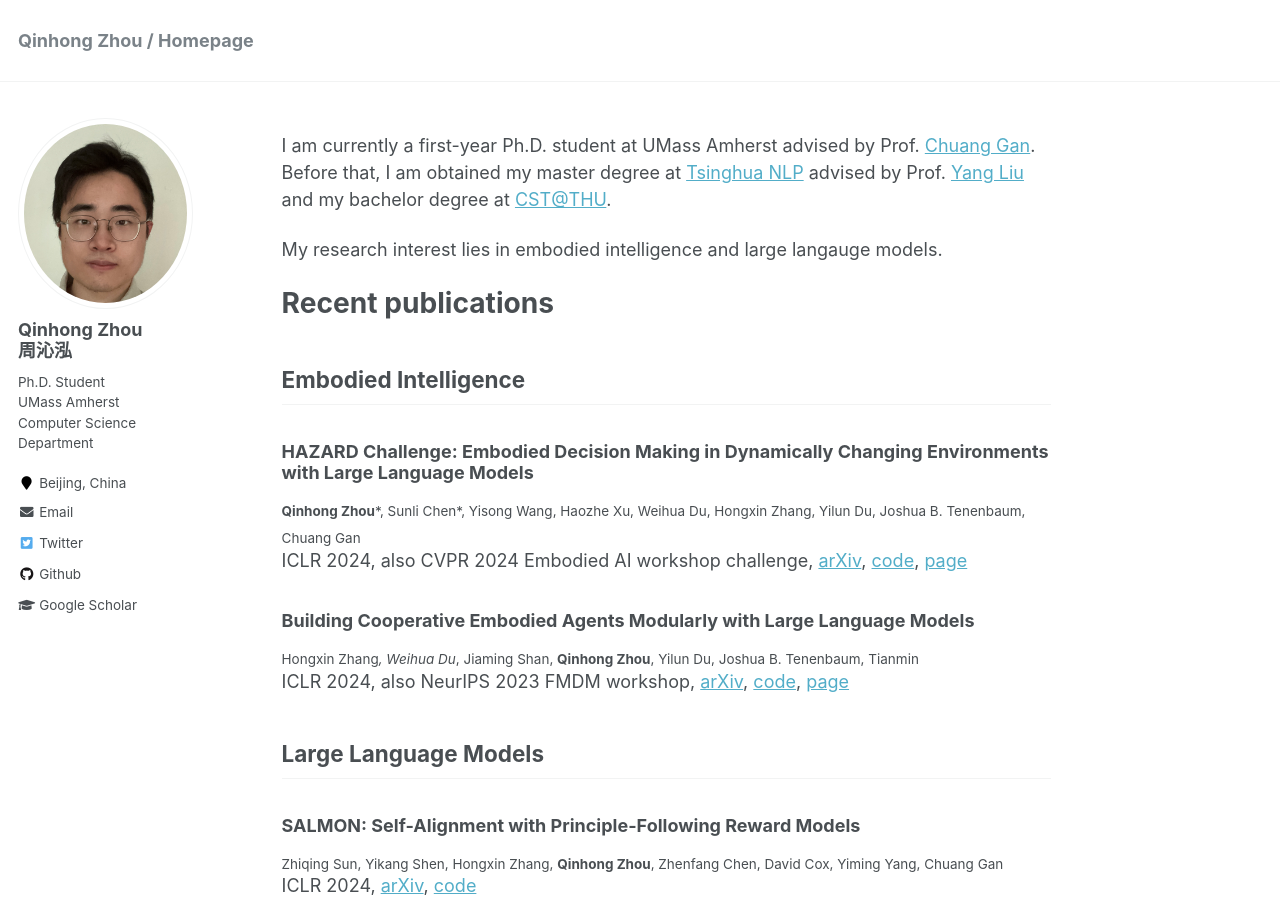
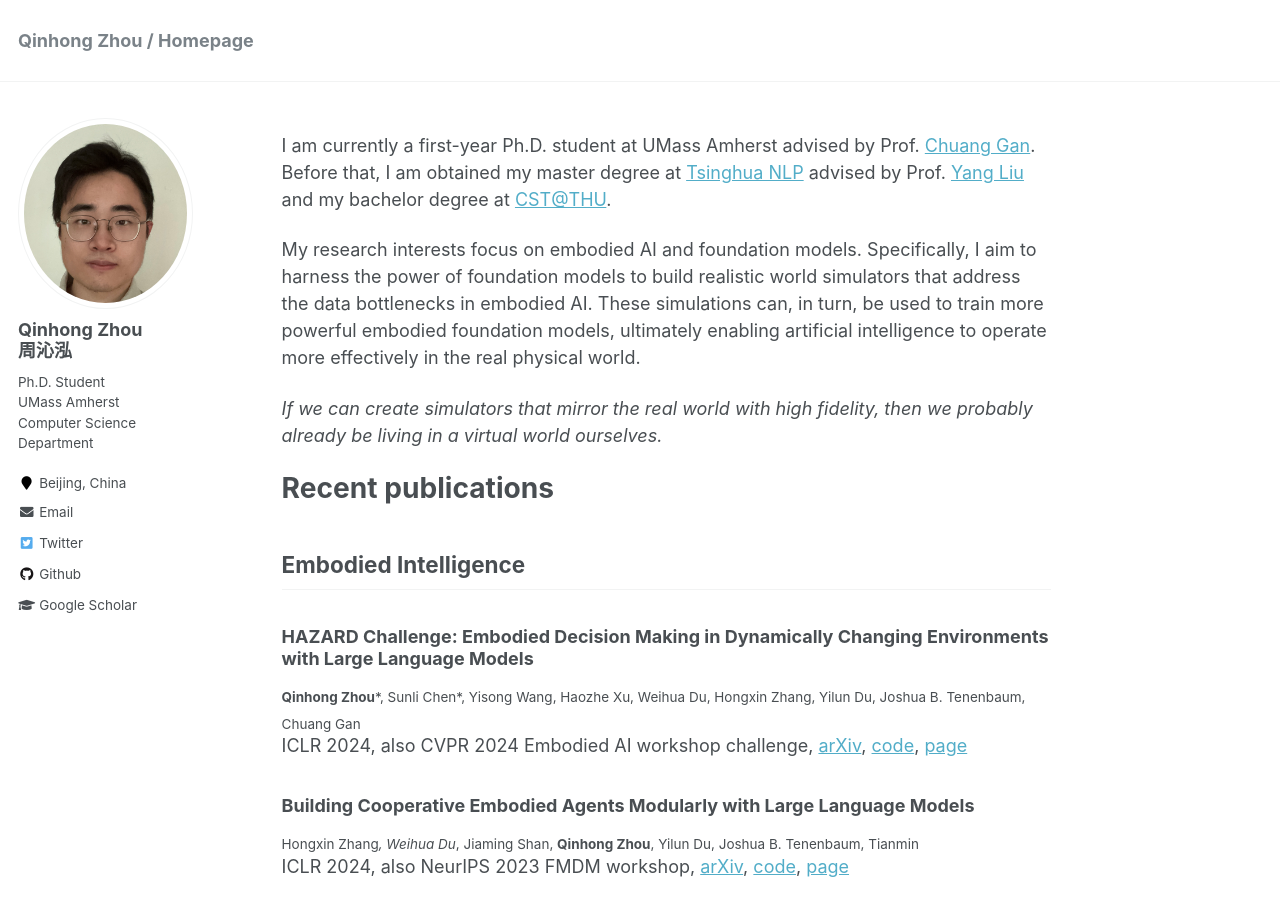
Before and after one commit to zhouqqhh/zhouqqhh.github.io, a Jekyll site: the page built from _pages/about.md, in a window 1280 px wide and 900 px high. Built offline with Jekyll 4.4.1, drawn with Linux system fonts in a browser that asks for light colours.

Commit message:
Update about.md

```diff
--- a/_pages/about.md
+++ b/_pages/about.md
@@ -10,7 +10,9 @@ redirect_from:
 
 I am currently a first-year Ph.D. student at UMass Amherst advised by Prof. [Chuang Gan](https://people.csail.mit.edu/ganchuang/). Before that, I am obtained my master degree at [Tsinghua NLP](http://nlp.csai.tsinghua.edu.cn/) advised by Prof. [Yang Liu](http://nlp.csai.tsinghua.edu.cn/~ly/) and my bachelor degree at [CST@THU](https://www.cs.tsinghua.edu.cn/csen/).
 
-My research interest lies in embodied intelligence and large langauge models.
+My research interests focus on embodied AI and foundation models. Specifically, I aim to harness the power of foundation models to build realistic world simulators that address the data bottlenecks in embodied AI. These simulations can, in turn, be used to train more powerful embodied foundation models, ultimately enabling artificial intelligence to operate more effectively in the real physical world.
+
+*If we can create simulators that mirror the real world with high fidelity, then we probably already be living in a virtual world ourselves.*
 
 Recent publications
 ======
```
